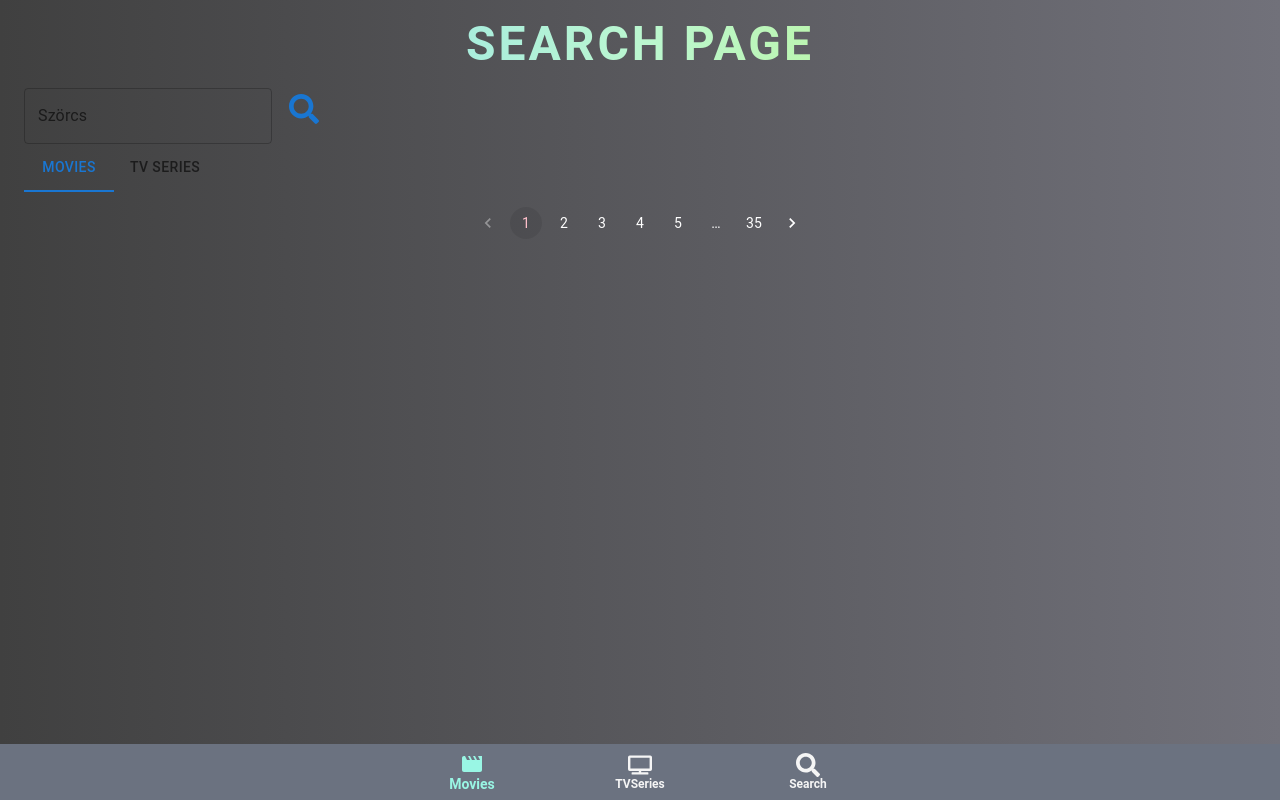
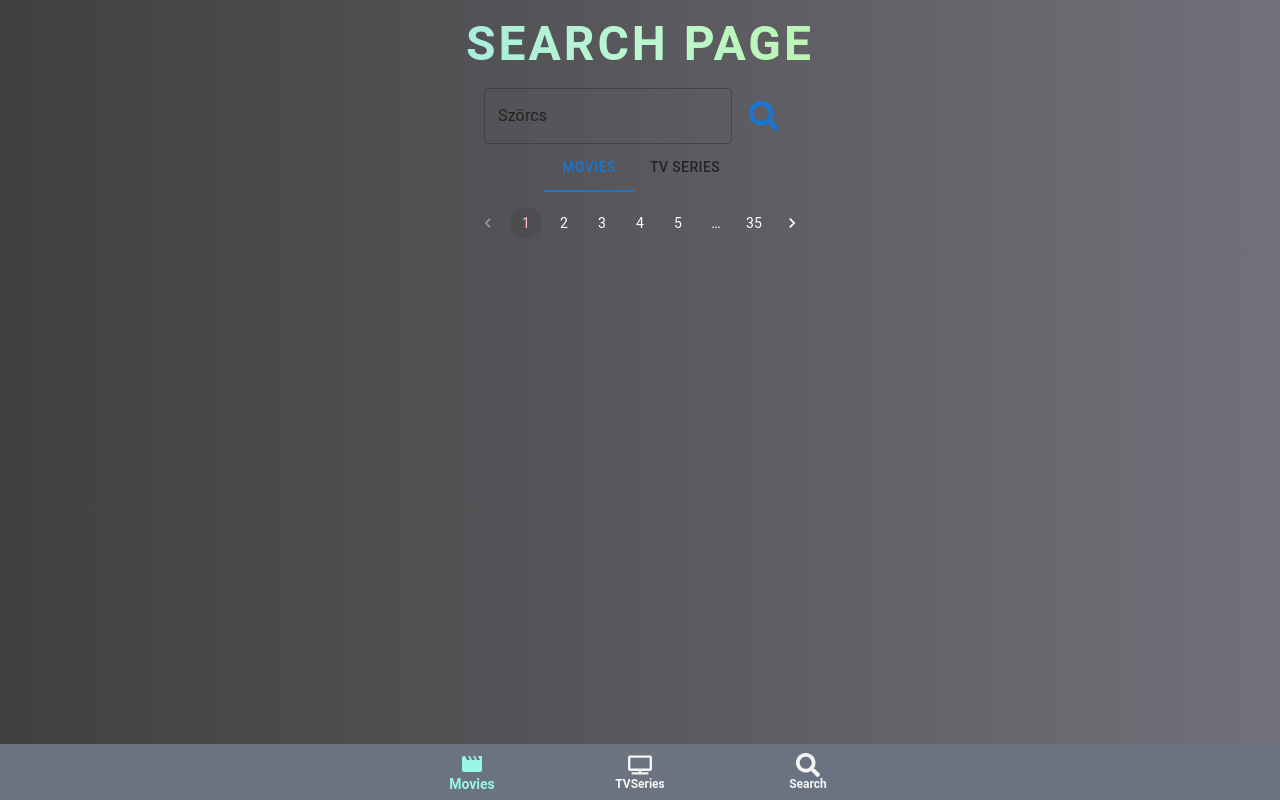
Before and after one commit to JaromiZsombi/movies, a React (Vite) app: page /search in a window 1280 px wide. Built offline with nearby package versions, Linux system fonts and the light colour scheme.

Commit message:
search bar centered

```diff
--- a/src/App.css
+++ b/src/App.css
@@ -18,7 +18,7 @@
     display: flex;
     justify-content: center;
     align-items: center;
-    top: 76%;
+    top: 75%;
     right: 0%;
 
 
--- a/src/components/MyCard.jsx
+++ b/src/components/MyCard.jsx
@@ -1,5 +1,5 @@
 import React from 'react'
-import { img_500 } from '../utils'
+import { img_500, img_no } from '../utils'
 
 import Card from '@mui/material/Card';
 import CardActions from '@mui/material/CardActions';
@@ -14,7 +14,7 @@ export const MyCard = ({poster_path, original_title, release_date, vote_average}
       <CardMedia
         sx={{backgroundSize:"cover", backgroundRepeat:"no-repeat", backgroundPosition:"center", userSelect:"none"}}
         height="auto" width="auto" component="img"
-        image={img_500+poster_path}
+        image={poster_path? img_500+poster_path : img_no}
         title={original_title}
       />
       <div className='rating'>{Math.round(vote_average*10)/10}</div>
--- a/src/pages/SearchPage.jsx
+++ b/src/pages/SearchPage.jsx
@@ -1,7 +1,7 @@
 import React from 'react'
 import { PageLayout } from '../components/PageLayout'
 import Grid from '@mui/material/Grid'
-import { Box, Button, Tab, Tabs, TextField } from '@mui/material'
+import { Box, Button, Stack, Tab, Tabs, TextField } from '@mui/material'
 import { useRef } from 'react'
 import { FaSearch } from "react-icons/fa";
 import { useState } from 'react'
@@ -13,20 +13,20 @@ export const SearchPage = () => {
   const [page, setPage] = useState(1)
   const [txt, setText] = useState('')
   const [value, setValue] = useState(0)
-  const {data, isError, isLoading, error}=useQuery({queryKey:['results', value==0?"movie":"tv", txt, page], queryFn:getSearchedData, enabled:!!txt})
+  const { data, isError, isLoading, error } = useQuery({ queryKey: ['results', value == 0 ? "movie" : "tv", txt, page], queryFn: getSearchedData, enabled: !!txt })
   const inputRef = useRef()
 
   console.log(txt)
   console.log(value)
   data && console.log(data)
 
-  const handleChange = (event, newValue)=>{
+  const handleChange = (event, newValue) => {
     setValue(newValue);
   }
   return (
     <div>
       <PageLayout title="Search Page" page={page} setPage={setPage}>
-        <Box>
+        <Box sx={{display:"flex", justifyContent:"center", alignItems:"center"}}>
           <TextField id="outlined-basic" label="Szörcs" variant="outlined"
 
             inputRef={inputRef}
@@ -34,10 +34,15 @@ export const SearchPage = () => {
           <Button onClick={() => setText(inputRef.current.value)}><FaSearch size={30} /></Button>
 
         </Box>
-        <Tabs value={value} onChange={handleChange} aria-label="basic tabs example">
-          <Tab label="Movies" />
-          <Tab label="TV Series" />
-        </Tabs>
+
+        <Box sx={{display:"flex", justifyContent:"center", alignItems:"center"}}>
+          <Tabs value={value} onChange={handleChange} aria-label="basic tabs example" >
+            <Tab label="Movies" />
+            <Tab label="TV Series" />
+          </Tabs>
+        </Box>
+
+
         <Grid sx={{ display: 'flex', flexWrap: 'wrap', gap: "10px", justifyContent: 'center' }}>
           {data && data.results.map(obj =>
             <MyCard key={obj.id} original_title={obj.original_name} release_date={obj.first_air_date} {...obj} />
--- a/src/utils.js
+++ b/src/utils.js
@@ -40,3 +40,4 @@ export const getSearchedData = async ({ queryKey }) => {
 }
 export const img_300 = 'https://image.tmdb.org/t/p/w300';
 export const img_500 = 'https://image.tmdb.org/t/p/w500';
+export const img_no = 'https://www.movienewz.com/img/films/poster-holder.jpg'
```
